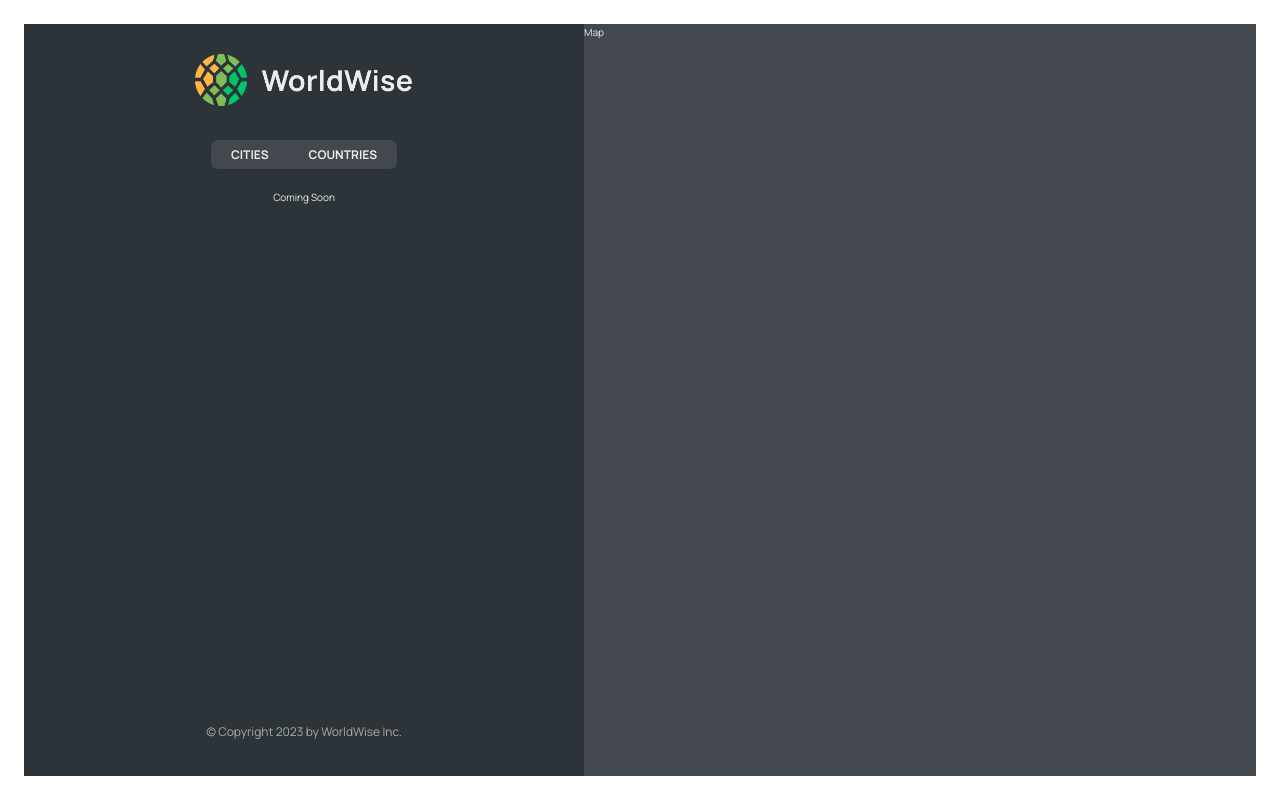
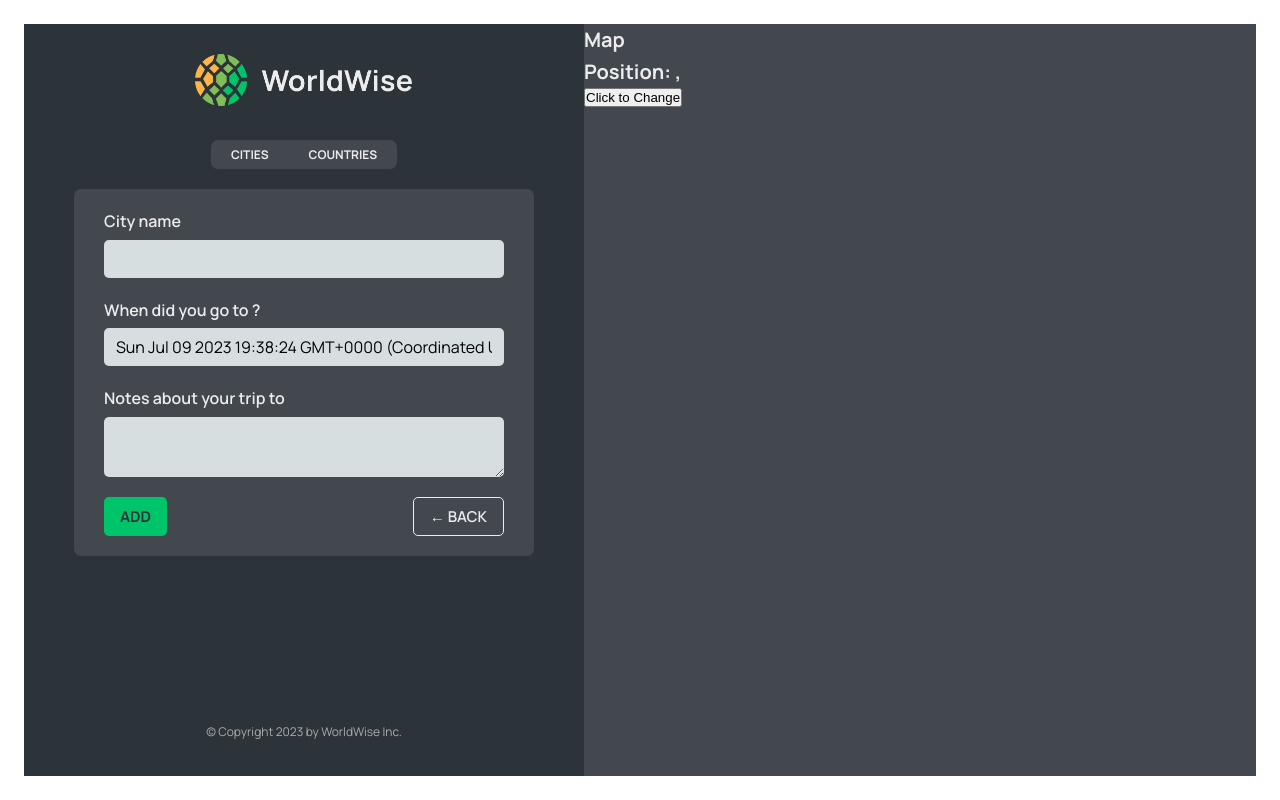
Before and after one commit to md-anas-sabah/worldwise, a React (Create React App) app: page /app/form in a window 1280 px wide. Built offline with nearby package versions, Linux system fonts and the light colour scheme; data requests are answered from the project's data file.

Commit message:
update: implemented contextapi

```diff
--- a/src/App.js
+++ b/src/App.js
@@ -1,5 +1,4 @@
-import { useEffect, useState } from "react";
-import { BrowserRouter, Route, Routes } from "react-router-dom";
+import { BrowserRouter, Navigate, Route, Routes } from "react-router-dom";
 
 import Pricing from "./pages/Pricing";
 import Homepage from "./pages/Homepage";
@@ -8,33 +7,14 @@ import PageNotFound from "./pages/PageNotFound";
 import AppLayout from "./pages/AppLayout";
 import Login from "./pages/Login";
 import CityList from "./components/CityList";
-
 import CountriesList from "./components/CountriesList";
-
-const BASE_URL = "http://localhost:9000";
+import City from "./components/City";
+import Form from "./components/Form";
+import { CitiesProvider } from "./contexts/CitiesContext";
 
 function App() {
-  const [cities, setCities] = useState([]);
-  const [isLoading, setIsLoading] = useState(false);
-
-  useEffect(function () {
-    async function fetchCity() {
-      try {
-        setIsLoading(true);
-        const res = await fetch(`${BASE_URL}/cities`);
-        const data = await res.json();
-        setCities(data);
-      } catch {
-        alert("There was an ERROR in loading cities....");
-      } finally {
-        setIsLoading(false);
-      }
-    }
-
-    fetchCity();
-  }, []);
-
   return (
+    <CitiesProvider>
       <BrowserRouter>
         <Routes>
           <Route index element={<Homepage />} />
@@ -42,23 +22,16 @@ function App() {
           <Route path="/product" element={<Product />} />
           <Route path="/login" element={<Login />} />
           <Route path="/app" element={<AppLayout />}>
-          <Route
-            index
-            element={<CityList cities={cities} isLoading={isLoading} />}
-          />
-          <Route
-            path="cities"
-            element={<CityList cities={cities} isLoading={isLoading} />}
-          />
-          <Route
-            path="countries"
-            element={<CountriesList cities={cities} isLoading={isLoading} />}
-          />
-          <Route path="form" element={<p>Coming Soon</p>} />
+            <Route index element={<Navigate replace to="cities" />} />
+            <Route path="cities" element={<CityList />} />
+            <Route path="cities/:id" element={<City />} />
+            <Route path="countries" element={<CountriesList />} />
+            <Route path="form" element={<Form />} />
           </Route>
           <Route path="*" element={<PageNotFound />} />
         </Routes>
       </BrowserRouter>
+    </CitiesProvider>
   );
 }
 
--- /dev/null
+++ b/src/components/Button.jsx
@@ -0,0 +1,11 @@
+import styles from "./Button.module.css";
+
+function Button({ children, onClick, type }) {
+  return (
+    <button onClick={onClick} className={`${styles.btn} ${styles[type]}`}>
+      {children}
+    </button>
+  );
+}
+
+export default Button;
--- a/src/components/City.jsx
+++ b/src/components/City.jsx
@@ -1,3 +1,4 @@
+import { useParams, useSearchParams } from "react-router-dom";
 import styles from "./City.module.css";
 
 const formatDate = (date) =>
@@ -9,6 +10,12 @@ const formatDate = (date) =>
   }).format(new Date(date));
 
 function City() {
+  const { id } = useParams();
+  // console.log(x);
+  const [searchParams, setSearchParams] = useSearchParams();
+  const lat = searchParams.get("lat");
+  const lng = searchParams.get("lng");
+
   // TEMP DATA
   const currentCity = {
     cityName: "Lisbon",
@@ -18,44 +25,52 @@ function City() {
   };
 
   const { cityName, emoji, date, notes } = currentCity;
+  return (
+    <>
+      <h1>City {id}</h1>
+      <p>
+        Position: {lat} {lng}
+      </p>
+    </>
+  );
 
-  return (
-    <div className={styles.city}>
-      <div className={styles.row}>
-        <h6>City name</h6>
-        <h3>
-          <span>{emoji}</span> {cityName}
-        </h3>
-      </div>
+  // return (
+  //   <div className={styles.city}>
+  //     <div className={styles.row}>
+  //       <h6>City name</h6>
+  //       <h3>
+  //         <span>{emoji}</span> {cityName}
+  //       </h3>
+  //     </div>
 
-      <div className={styles.row}>
-        <h6>You went to {cityName} on</h6>
-        <p>{formatDate(date || null)}</p>
-      </div>
+  //     <div className={styles.row}>
+  //       <h6>You went to {cityName} on</h6>
+  //       <p>{formatDate(date || null)}</p>
+  //     </div>
 
-      {notes && (
-        <div className={styles.row}>
-          <h6>Your notes</h6>
-          <p>{notes}</p>
-        </div>
-      )}
+  //     {notes && (
+  //       <div className={styles.row}>
+  //         <h6>Your notes</h6>
+  //         <p>{notes}</p>
+  //       </div>
+  //     )}
 
-      <div className={styles.row}>
-        <h6>Learn more</h6>
-        <a
-          href={`https://en.wikipedia.org/wiki/${cityName}`}
-          target="_blank"
-          rel="noreferrer"
-        >
-          Check out {cityName} on Wikipedia &rarr;
-        </a>
-      </div>
+  //     <div className={styles.row}>
+  //       <h6>Learn more</h6>
+  //       <a
+  //         href={`https://en.wikipedia.org/wiki/${cityName}`}
+  //         target="_blank"
+  //         rel="noreferrer"
+  //       >
+  //         Check out {cityName} on Wikipedia &rarr;
+  //       </a>
+  //     </div>
 
-      <div>
-        <ButtonBack />
-      </div>
-    </div>
-  );
+  //     <div>
+  //       <ButtonBack />
+  //     </div>
+  //   </div>
+  // );
 }
 
 export default City;
--- a/src/components/CityItem.jsx
+++ b/src/components/CityItem.jsx
@@ -1,3 +1,4 @@
+import { Link } from "react-router-dom";
 import styles from "./CityItem.module.css";
 
 const formatDate = (date) =>
@@ -9,13 +10,19 @@ const formatDate = (date) =>
 
 function CityItem({ city }) {
   console.log(city);
-  const { cityName, date, emoji } = city;
+  const { cityName, date, emoji, id, position } = city;
+  console.log(position);
   return (
-    <li className={styles.cityItem}>
-      <span className={styles.emoji}>{emoji}</span>
-      <h3 className={styles.name}>{cityName}</h3>
-      <time className={styles.date}>({formatDate(date)})</time>
-      <button className={styles.deleteBtn}>&times;</button>
+    <li>
+      <Link
+        className={styles.cityItem}
+        to={`${id}?lat=${position.lat}&lng=${position.lng}`}
+      >
+        <span className={styles.emoji}>{emoji}</span>
+        <h3 className={styles.name}>{cityName}</h3>
+        <time className={styles.date}>({formatDate(date)})</time>
+        <button className={styles.deleteBtn}>&times;</button>
+      </Link>
     </li>
   );
 }
--- a/src/components/CityList.jsx
+++ b/src/components/CityList.jsx
@@ -7,7 +7,9 @@ function CityList({ cities, isLoading }) {
   if (isLoading) <Spinner />;
 
   if (!cities.length)
-    return <Message message="Add your city by clicking on your city on the map" />;
+    return (
+      <Message message="Add your city by clicking on your city on the map" />
+    );
 
   return (
     <ul className={styles.cityList}>
--- a/src/components/CountriesList.jsx
+++ b/src/components/CountriesList.jsx
@@ -11,12 +11,16 @@ function CountriesList({ cities, isLoading }) {
       <Message message="Add your Country by clicking on your city on the map" />
     );
 
-  const countries = [];
+  const countries = cities.reduce((arr, city) => {
+    if (!arr.map((el) => el.country).includes(city.country))
+      return [...arr, { country: city.country, emoji: city.emoji }];
+    else return arr;
+  }, []);
 
   return (
     <ul className={styles.countryList}>
       {countries.map((country) => (
-        <CountryItem country={country} key={country.id} />
+        <CountryItem country={country} key={country.country} />
       ))}
     </ul>
   );
--- a/src/components/Form.jsx
+++ b/src/components/Form.jsx
@@ -3,6 +3,8 @@
 import { useState } from "react";
 
 import styles from "./Form.module.css";
+import Button from "./Button";
+import { useNavigate } from "react-router-dom";
 
 export function convertToEmoji(countryCode) {
   const codePoints = countryCode
@@ -13,6 +15,8 @@ export function convertToEmoji(countryCode) {
 }
 
 function Form() {
+  const navigate = useNavigate();
+
   const [cityName, setCityName] = useState("");
   const [country, setCountry] = useState("");
   const [date, setDate] = useState(new Date());
@@ -49,8 +53,16 @@ function Form() {
       </div>
 
       <div className={styles.buttons}>
-        <button>Add</button>
-        <button>&larr; Back</button>
+        <Button type="primary">Add</Button>
+        <Button
+          type="back"
+          onClick={(e) => {
+            e.preventDefault();
+            navigate(-1);
+          }}
+        >
+          &larr; Back
+        </Button>
       </div>
     </form>
   );
--- a/src/components/Map.jsx
+++ b/src/components/Map.jsx
@@ -1,7 +1,23 @@
+import { useNavigate, useSearchParams } from "react-router-dom";
 import styles from "./Map.module.css";
 
 function Map() {
-  return <div className={styles.mapContainer}>Map</div>;
+  const navigate = useNavigate();
+  const [searchParams, setSearchParams] = useSearchParams();
+  const lat = searchParams.get("lat");
+  const lng = searchParams.get("lng");
+
+  return (
+    <div className={styles.mapContainer} onClick={() => navigate("form")}>
+      <h1>Map</h1>
+      <h1>
+        Position: {lat},{lng}
+      </h1>
+      <button onClick={() => setSearchParams({ lat: 20, lng: 20 })}>
+        Click to Change{" "}
+      </button>
+    </div>
+  );
 }
 
 export default Map;
--- /dev/null
+++ b/src/contexts/CitiesContext.jsx
@@ -0,0 +1,46 @@
+import { createContext, useContext, useEffect, useState } from "react";
+
+const CitiesContext = createContext();
+const BASE_URL = "http://localhost:9000";
+
+function CitiesProvider({ children }) {
+  const [cities, setCities] = useState([]);
+  const [isLoading, setIsLoading] = useState(false);
+
+  useEffect(function () {
+    async function fetchCity() {
+      try {
+        setIsLoading(true);
+        const res = await fetch(`${BASE_URL}/cities`);
+        const data = await res.json();
+        setCities(data);
+      } catch {
+        alert("There was an ERROR in loading cities....");
+      } finally {
+        setIsLoading(false);
+      }
+    }
+
+    fetchCity();
+  }, []);
+
+  return (
+    <CitiesContext.Provider
+      value={{
+        cities,
+        isLoading,
+      }}
+    >
+      {children}
+    </CitiesContext.Provider>
+  );
+}
+
+function useCities() {
+  const context = useContext(CitiesContext);
+  if (context === undefined)
+    throw new Error("Cities context was used outside the CitiesProvider");
+  return context;
+}
+
+export { CitiesProvider, useCities };
```
Lines whose indentation alone changed are shown as unchanged.
